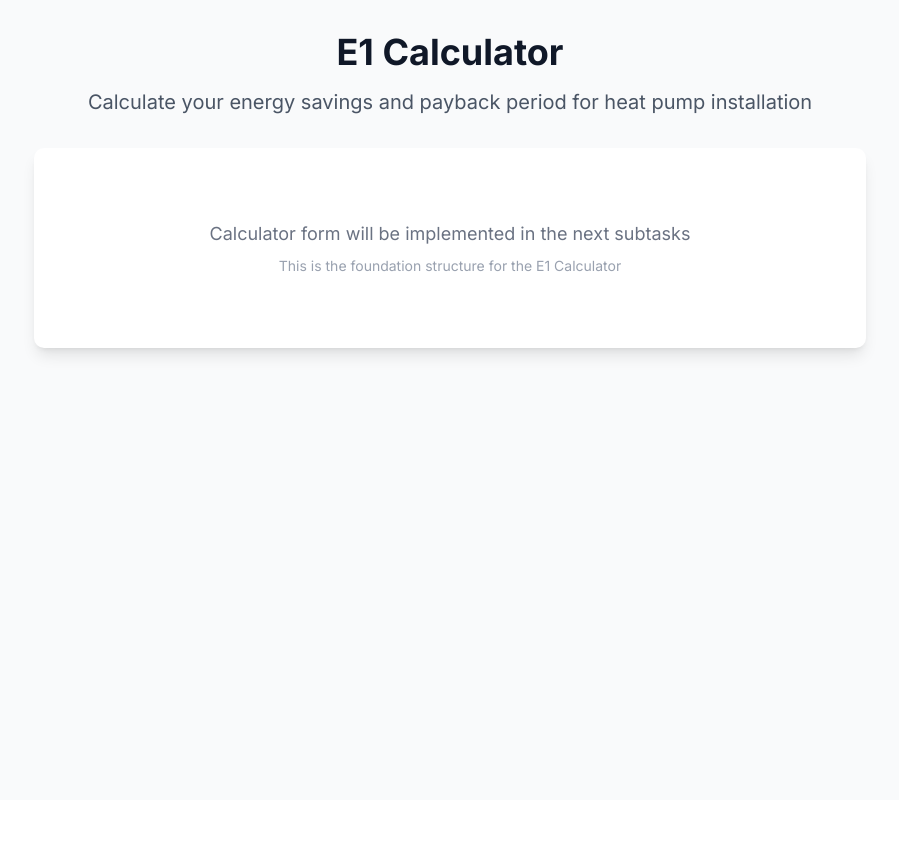
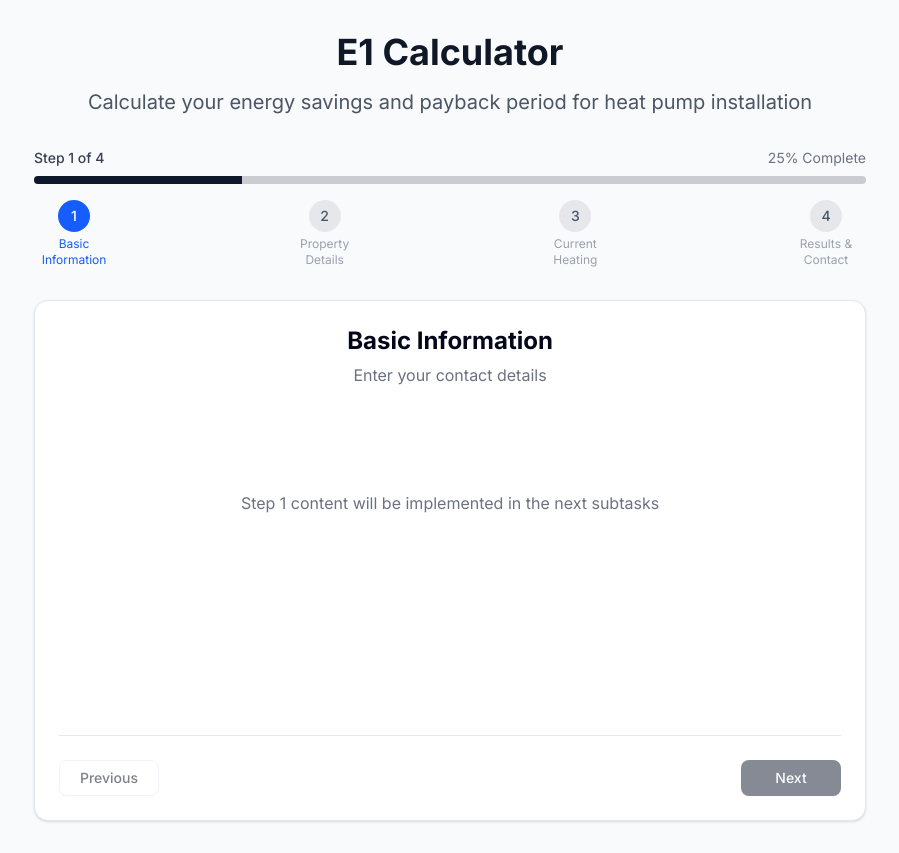
Before and after one commit to teemukinnunenrapidly/energiaykkonen, a Next.js app: page /calculator in a window 1280 px wide. Shown: the whole page, without its empty margins (190-1089 px from the left). Before the commit the page ends 800 px from the top, so only its background shows below. Built offline with nearby package versions, Linux system fonts and the light colour scheme.

Commit message:
feat: Implement multi-step form structure and navigation (Subtask 3.1)

```diff
--- a/src/app/calculator/page.tsx
+++ b/src/app/calculator/page.tsx
@@ -1,12 +1,13 @@
-import { Metadata } from 'next';
+'use client';
 
-export const metadata: Metadata = {
-  title: 'E1 Calculator - Energiaykkönen',
-  description:
-    'Calculate your energy savings and payback period for heat pump installation',
-};
+import { MultiStepForm } from '@/components/calculator';
 
 export default function CalculatorPage() {
+  const handleFormComplete = () => {
+    // This will be handled by the form component
+    // For now, we'll just handle it silently
+  };
+
   return (
     <div className="min-h-screen bg-gray-50 py-8">
       <div className="max-w-4xl mx-auto px-4 sm:px-6 lg:px-8">
@@ -20,16 +21,7 @@ export default function CalculatorPage() {
           </p>
         </div>
 
-        <div className="bg-white rounded-lg shadow-lg p-6">
-          <div className="text-center py-12">
-            <p className="text-gray-500 text-lg">
-              Calculator form will be implemented in the next subtasks
-            </p>
-            <p className="text-sm text-gray-400 mt-2">
-              This is the foundation structure for the E1 Calculator
-            </p>
-          </div>
-        </div>
+        <MultiStepForm onComplete={handleFormComplete} />
       </div>
     </div>
   );
--- /dev/null
+++ b/src/components/calculator/MultiStepForm.tsx
@@ -0,0 +1,217 @@
+'use client';
+
+import { useState } from 'react';
+import { useForm } from 'react-hook-form';
+import { zodResolver } from '@hookform/resolvers/zod';
+import { Progress } from '@/components/ui/progress';
+import { Button } from '@/components/ui/button';
+import { Card, CardContent, CardHeader, CardTitle } from '@/components/ui/card';
+import {
+  calculatorFormSchema,
+  type CalculatorFormData,
+} from '@/lib/validation';
+
+// Form steps configuration
+const FORM_STEPS = [
+  {
+    id: 1,
+    title: 'Basic Information',
+    description: 'Enter your contact details',
+    fields: ['name', 'email', 'phone'],
+  },
+  {
+    id: 2,
+    title: 'Property Details',
+    description: 'Tell us about your property',
+    fields: ['squareMeters', 'ceilingHeight', 'residents'],
+  },
+  {
+    id: 3,
+    title: 'Current Heating',
+    description: 'Information about your current heating system',
+    fields: ['currentHeatingType', 'currentHeatingCost'],
+  },
+  {
+    id: 4,
+    title: 'Results & Contact',
+    description: 'Review your results and submit',
+    fields: [],
+  },
+];
+
+interface MultiStepFormProps {
+  onComplete?: (results: unknown) => void;
+}
+
+export function MultiStepForm({ onComplete }: MultiStepFormProps) {
+  const [currentStep, setCurrentStep] = useState(1);
+  const [isSubmitting, setIsSubmitting] = useState(false);
+
+  const form = useForm<CalculatorFormData>({
+    resolver: zodResolver(calculatorFormSchema),
+    mode: 'onChange',
+    defaultValues: {
+      name: '',
+      email: '',
+      phone: '',
+      squareMeters: 0,
+      ceilingHeight: 0,
+      residents: 0,
+      currentHeatingType: 'electric',
+      currentHeatingCost: 0,
+    },
+  });
+
+  const {
+    watch,
+    handleSubmit,
+    formState: { isValid },
+  } = form;
+  const formData = watch();
+
+  // Calculate progress percentage
+  const progress = (currentStep / FORM_STEPS.length) * 100;
+
+  // Check if current step is valid
+  const isCurrentStepValid = () => {
+    if (currentStep === 4) {
+      return true; // Results step is always valid
+    }
+
+    const currentStepFields = FORM_STEPS[currentStep - 1]?.fields || [];
+    return currentStepFields.every(field => {
+      const value = formData[field as keyof CalculatorFormData];
+      return value !== undefined && value !== null && value !== '';
+    });
+  };
+
+  // Navigation functions
+  const goToNextStep = () => {
+    if (currentStep < FORM_STEPS.length && isCurrentStepValid()) {
+      setCurrentStep(currentStep + 1);
+    }
+  };
+
+  const goToPreviousStep = () => {
+    if (currentStep > 1) {
+      setCurrentStep(currentStep - 1);
+    }
+  };
+
+  // Form submission
+  const onSubmit = async (data: CalculatorFormData) => {
+    setIsSubmitting(true);
+    try {
+      // For now, just simulate success
+      // Database and email functionality will be implemented in later subtasks
+      await new Promise(resolve => setTimeout(resolve, 1000));
+
+      // Call completion callback
+      onComplete?.({
+        formData: data,
+        message: 'Form submitted successfully!',
+      });
+    } catch {
+      // Handle error (show toast, etc.)
+      // For now, we'll just handle it silently
+    } finally {
+      setIsSubmitting(false);
+    }
+  };
+
+  return (
+    <div className="w-full max-w-4xl mx-auto">
+      {/* Progress Bar */}
+      <div className="mb-8">
+        <div className="flex items-center justify-between mb-2">
+          <span className="text-sm font-medium text-gray-700">
+            Step {currentStep} of {FORM_STEPS.length}
+          </span>
+          <span className="text-sm text-gray-500">
+            {Math.round(progress)}% Complete
+          </span>
+        </div>
+        <Progress value={progress} className="h-2" />
+
+        {/* Step Indicators */}
+        <div className="flex justify-between mt-4">
+          {FORM_STEPS.map((step, index) => (
+            <div
+              key={step.id}
+              className={`flex flex-col items-center ${
+                index + 1 <= currentStep ? 'text-blue-600' : 'text-gray-400'
+              }`}
+            >
+              <div
+                className={`w-8 h-8 rounded-full flex items-center justify-center text-sm font-medium mb-1 ${
+                  index + 1 <= currentStep
+                    ? 'bg-blue-600 text-white'
+                    : 'bg-gray-200 text-gray-600'
+                }`}
+              >
+                {index + 1 < currentStep ? '✓' : step.id}
+              </div>
+              <span className="text-xs text-center max-w-20">{step.title}</span>
+            </div>
+          ))}
+        </div>
+      </div>
+
+      {/* Form Content */}
+      <Card>
+        <CardHeader>
+          <CardTitle className="text-2xl font-bold text-center">
+            {FORM_STEPS[currentStep - 1]?.title}
+          </CardTitle>
+          <p className="text-gray-500 text-center">
+            {FORM_STEPS[currentStep - 1]?.description}
+          </p>
+        </CardHeader>
+        <CardContent>
+          <form onSubmit={handleSubmit(onSubmit)} className="space-y-6">
+            {/* Step content will be rendered here */}
+            <div className="min-h-[300px]">
+              {/* This will be replaced with actual step components */}
+              <p className="text-center text-gray-500 py-20">
+                Step {currentStep} content will be implemented in the next
+                subtasks
+              </p>
+            </div>
+
+            {/* Navigation Buttons */}
+            <div className="flex justify-between pt-6 border-t">
+              <Button
+                type="button"
+                variant="outline"
+                onClick={goToPreviousStep}
+                disabled={currentStep === 1}
+                className="min-w-[100px]"
+              >
+                Previous
+              </Button>
+
+              {currentStep < FORM_STEPS.length ? (
+                <Button
+                  type="button"
+                  onClick={goToNextStep}
+                  disabled={!isCurrentStepValid()}
+                  className="min-w-[100px]"
+                >
+                  Next
+                </Button>
+              ) : (
+                <Button
+                  type="submit"
+                  disabled={!isValid || isSubmitting}
+                  className="min-w-[100px]"
+                >
+                  {isSubmitting ? 'Submitting...' : 'Submit'}
+                </Button>
+              )}
+            </div>
+          </form>
+        </CardContent>
+      </Card>
+    </div>
+  );
+}
--- /dev/null
+++ b/src/components/calculator/index.ts
@@ -0,0 +1 @@
+export { MultiStepForm } from './MultiStepForm';
```
Also changed, not shown: .taskmaster/tasks/tasks.json.
